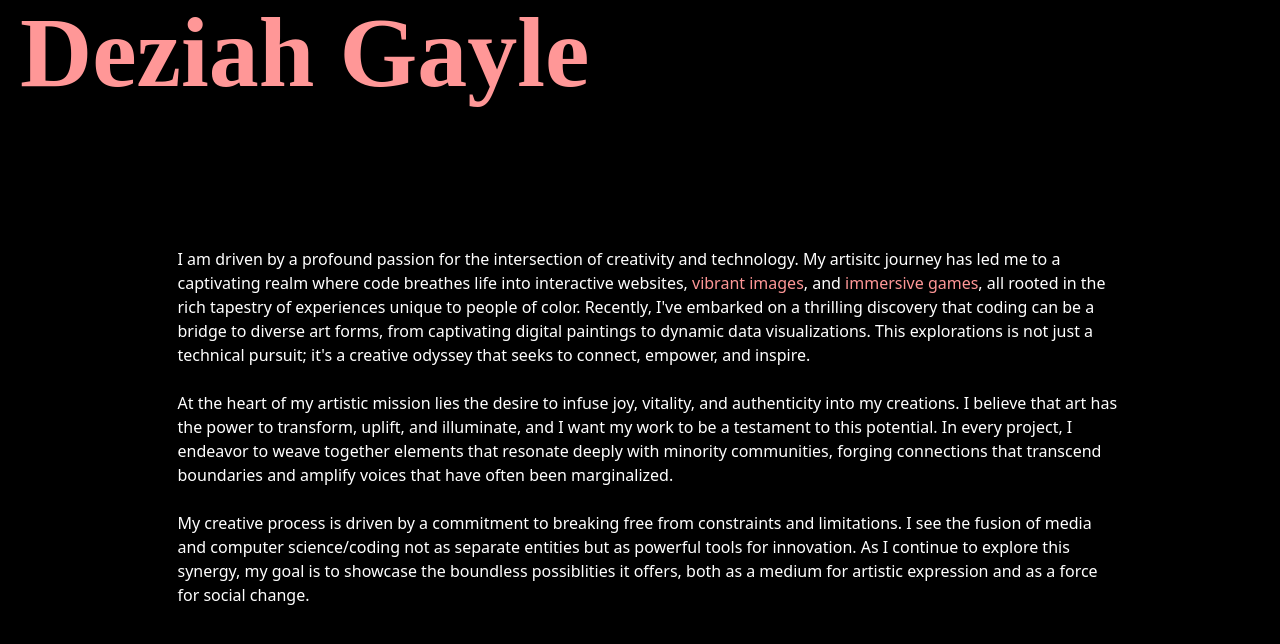
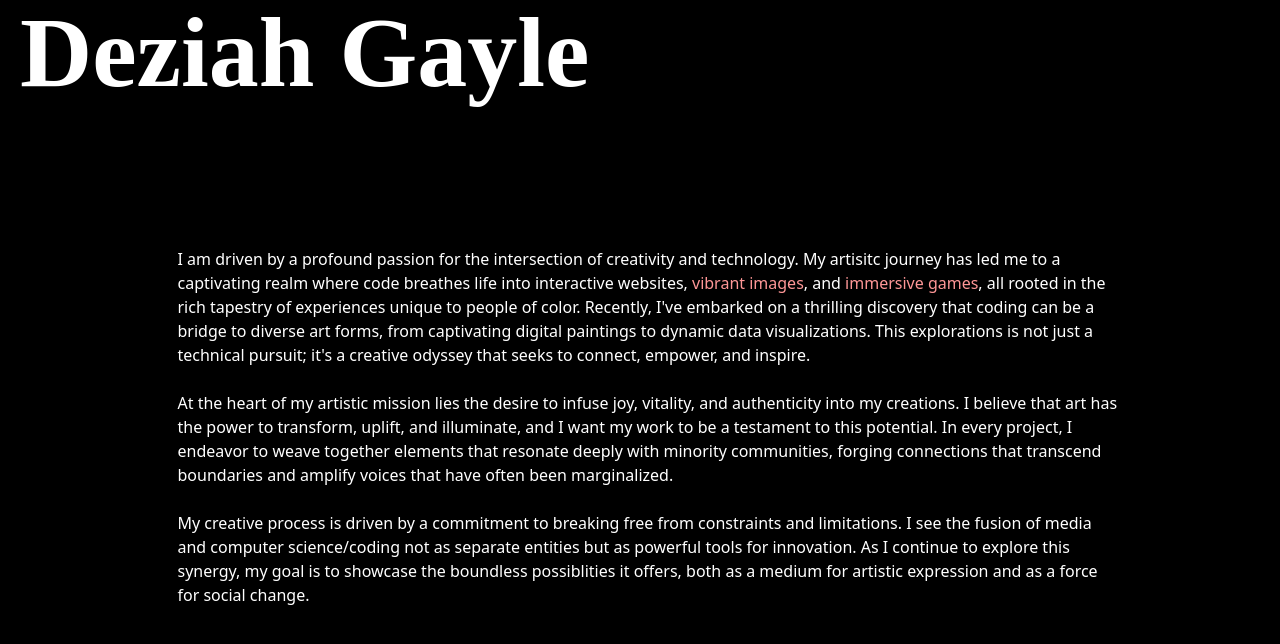
Before and after one commit to Deziahh/deziahh.github.io, a plain HTML site: page index.html in a window 1280 px wide. Drawn offline with nearby package versions, Linux system fonts and the light colour scheme.

Commit message:
changed title color

```diff
--- a/index.css
+++ b/index.css
@@ -42,7 +42,7 @@ header {
 }
 
 .title {
-  color: #FF9797;
+  color: ##ffa6a6;
   font-family: HK Grotesk;
   font-style: normal;
   font-weight: bold;
```
